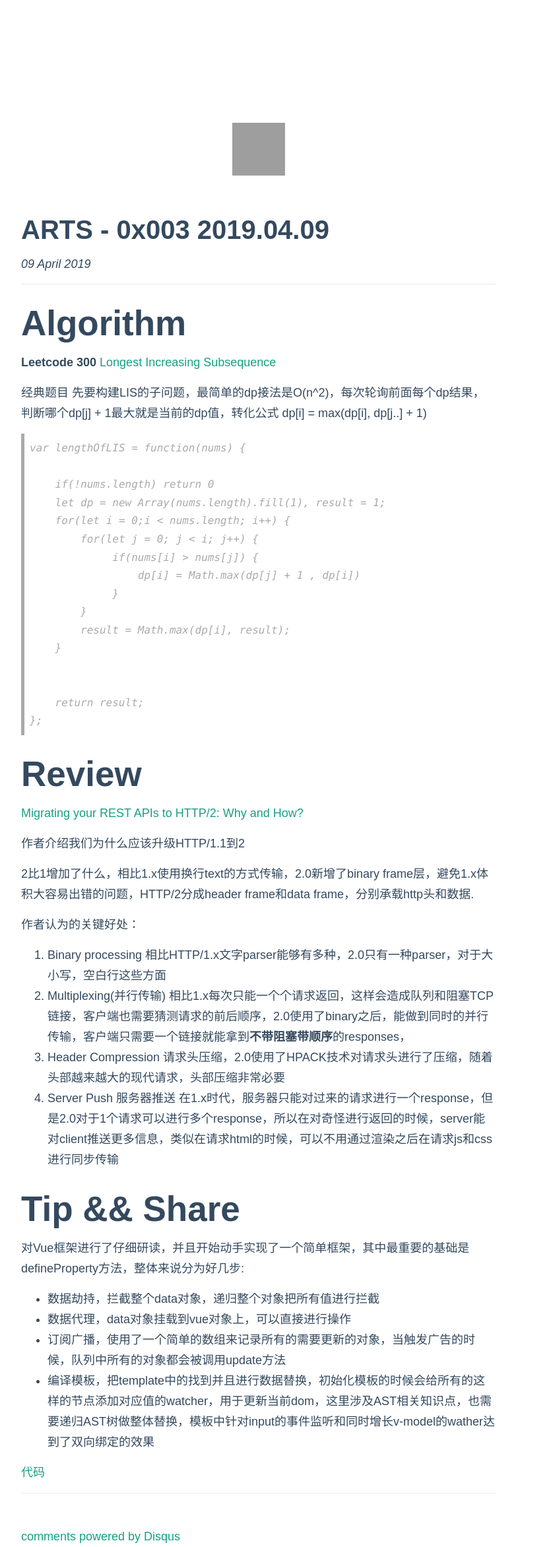
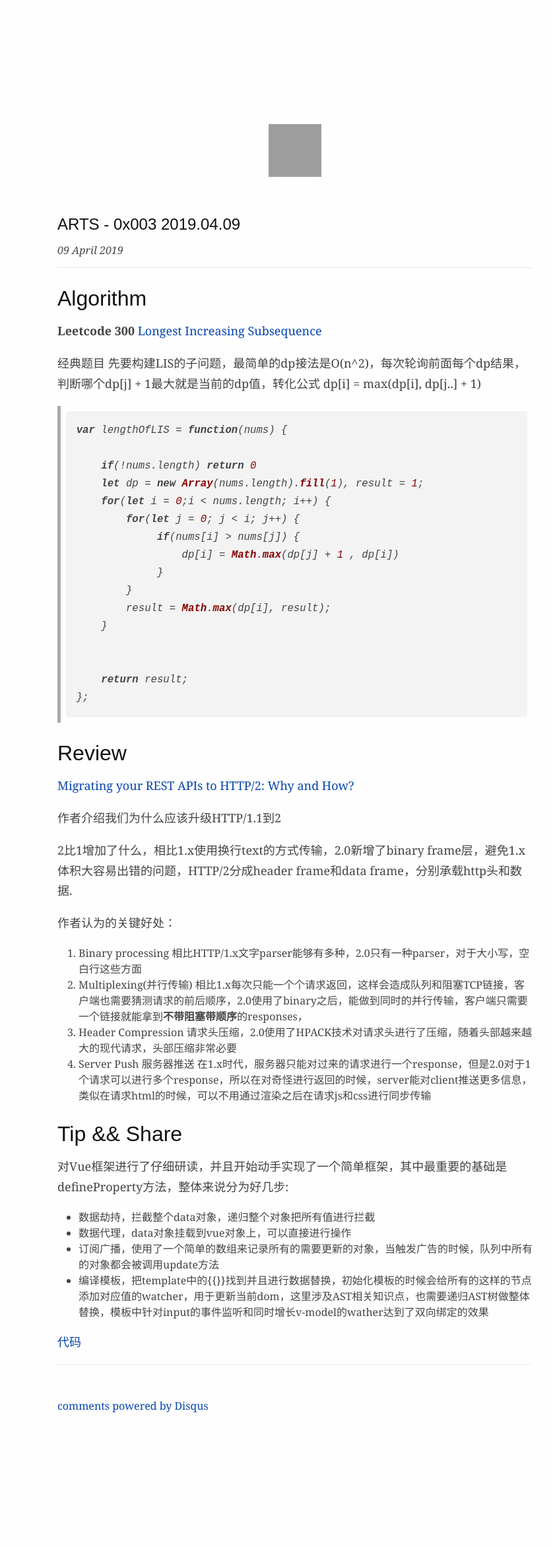
Before and after one commit to flynngao/flynngao.github.io, a Jekyll site: the page built from _posts/2019-04-09-ARTS-0x003.md, in a window 1280 px wide. Shown: the whole page at 66% size, without its empty margins (248-1086 px from the left). Built offline with Jekyll 4.4.1, drawn with Linux system fonts in a browser that asks for light colours; nearby versions of some CDN libraries; some web fonts are replaced; comment, search, counter and statistics services are not loaded; after the commit the page ends 2158 px from its top, so only the background shows below that; grey boxes are pictures that could not be loaded.

Commit message:
bug fixed

```diff
--- a/_includes/themes/normal/default.html
+++ b/_includes/themes/normal/default.html
@@ -60,23 +64,23 @@
     </div>
     <script>
       $(document).ready(function ($) {
-         var imgAdd = window.flynn_imgAdd = "http://pic-001.b0.upaiyun.com/miao/miao";
-         var img = window.flynn_img= parseInt(Math.random()*131);
+        //  var imgAdd = window.flynn_imgAdd = "http://pic-001.b0.upaiyun.com/miao/miao";
+        //  var img = window.flynn_img= parseInt(Math.random()*131);
 
-         $('.cn-button .random').attr("src",imgAdd+img+'.jpg');
+        //  $('.cn-button .random').attr("src",imgAdd+img+'.jpg');
 
           $('#cn-button').click(function (e) {
             e.preventDefault();
             var nav = $('#cn-wrapper');
             if(nav.hasClass('opened-nav')){
               nav.removeClass('opened-nav');
-              $(this).removeClass('clicked');
-              img = window.flynn_img = parseInt(Math.random()*131+1);
-              $('.cn-button .random').attr("src",imgAdd+img+'.jpg');
+              // $(this).removeClass('clicked');
+              // img = window.flynn_img = parseInt(Math.random()*131+1);
+              // $('.cn-button .random').attr("src",imgAdd+img+'.jpg');
 
             } else {
               nav.addClass('opened-nav');
-              $(this).addClass('clicked');
+              // $(this).addClass('clicked');
             }
 
 
--- a/_includes/themes/normal/post.html
+++ b/_includes/themes/normal/post.html
@@ -3,8 +3,7 @@
   <div class="date"><span>{{ page.date | date_to_long_string }}</div>
   <a href="" class="back"></a>
 </div>
-
-
+<link rel="stylesheet" href="/assets/css/markdown.css">
 <div class='page-content'>
   {{ content }}
 </div>
@@ -15,13 +14,14 @@
     var disqus_shortname = 'flynngao'; // required: replace example with your forum shortname
 
     /* * * DON'T EDIT BELOW THIS LINE * * */
-        (function() {
+    (function () {
       var dsq = document.createElement('script'); dsq.type = 'text/javascript'; dsq.async = true;
       dsq.src = '//' + disqus_shortname + '.disqus.com/embed.js';
       (document.getElementsByTagName('head')[0] || document.getElementsByTagName('body')[0]).appendChild(dsq);
     })();
   </script>
-    <noscript>Please enable JavaScript to view the <a href="http://disqus.com/?ref_noscript">comments powered by Disqus.</a></noscript>
+  <noscript>Please enable JavaScript to view the <a href="http://disqus.com/?ref_noscript">comments powered by
+      Disqus.</a></noscript>
   <a href="http://disqus.com" class="dsq-brlink">comments powered by <span class="logo-disqus">Disqus</span></a>
 
 
--- a/_posts/2019-04-09-ARTS-0x003.md
+++ b/_posts/2019-04-09-ARTS-0x003.md
@@ -53,6 +53,6 @@ var lengthOfLIS = function(nums) {
 - 数据劫持，拦截整个data对象，递归整个对象把所有值进行拦截
 - 数据代理，data对象挂载到vue对象上，可以直接进行操作
 - 订阅广播，使用了一个简单的数组来记录所有的需要更新的对象，当触发广告的时候，队列中所有的对象都会被调用update方法
-- 编译模板，把template中的{{}}找到并且进行数据替换，初始化模板的时候会给所有的这样的节点添加对应值的watcher，用于更新当前dom，这里涉及AST相关知识点，也需要递归AST树做整体替换，模板中针对input的事件监听和同时增长v-model的wather达到了双向绑定的效果
+- 编译模板，把template中的\{\{\}\}找到并且进行数据替换，初始化模板的时候会给所有的这样的节点添加对应值的watcher，用于更新当前dom，这里涉及AST相关知识点，也需要递归AST树做整体替换，模板中针对input的事件监听和同时增长v-model的wather达到了双向绑定的效果
 
 [代码](https://github.com/flynngao/nue)
--- /dev/null
+++ b/assets/css/markdown.css
@@ -0,0 +1,298 @@
+html {
+  font-size: 100%;
+  overflow-y: scroll;
+  -webkit-text-size-adjust: 100%;
+  -ms-text-size-adjust: 100%;
+}
+
+body {
+  color: #444;
+  font-family: Georgia, Palatino, 'Palatino Linotype', Times, 'Times New Roman', serif;
+  font-size: 12px;
+  line-height: 1.5em;
+  padding: 1em;
+  margin: auto;
+  max-width: 42em;
+  background: #fefefe;
+}
+
+a {
+  color: #0645ad;
+  text-decoration: none;
+}
+
+a:visited {
+  color: #0b0080;
+}
+
+a:hover {
+  color: #06e;
+}
+
+a:active {
+  color: #faa700;
+}
+
+a:focus {
+  outline: thin dotted;
+}
+
+a:hover,
+a:active {
+  outline: 0;
+}
+
+::-moz-selection {
+  background: rgba(255, 255, 0, 0.3);
+  color: #000;
+}
+
+::selection {
+  background: rgba(255, 255, 0, 0.3);
+  color: #000;
+}
+
+a::-moz-selection {
+  background: rgba(255, 255, 0, 0.3);
+  color: #0645ad;
+}
+
+a::selection {
+  background: rgba(255, 255, 0, 0.3);
+  color: #0645ad;
+}
+
+p {
+  margin: 1em 0;
+}
+
+img {
+  max-width: 100%;
+}
+
+h1,
+h2,
+h3,
+h4,
+h5,
+h6 {
+  font-weight: normal;
+  color: #111;
+  line-height: 1em;
+}
+
+h4,
+h5,
+h6 {
+  font-weight: bold;
+}
+
+h1 {
+  font-size: 2.5em;
+}
+
+h2 {
+  font-size: 2em;
+}
+
+h3 {
+  font-size: 1.5em;
+}
+
+h4 {
+  font-size: 1.2em;
+}
+
+h5 {
+  font-size: 1em;
+}
+
+h6 {
+  font-size: 0.9em;
+}
+
+blockquote {
+  color: #666666;
+  margin: 0;
+  padding-left: 3em;
+  border-left: 0.5em #eee solid;
+}
+
+hr {
+  display: block;
+  border: 0;
+  border-top: 1px solid #aaa;
+  border-bottom: 1px solid #eee;
+  margin: 1em 0;
+  padding: 0;
+}
+
+pre,
+code,
+kbd,
+samp {
+  color: #000;
+  font-family: monospace, monospace;
+  _font-family: 'courier new', monospace;
+  font-size: 0.98em;
+}
+
+pre {
+  white-space: pre;
+  white-space: pre-wrap;
+  word-wrap: break-word;
+}
+
+b,
+strong {
+  font-weight: bold;
+}
+
+dfn {
+  font-style: italic;
+}
+
+ins {
+  background: #ff9;
+  color: #000;
+  text-decoration: none;
+}
+
+mark {
+  background: #ff0;
+  color: #000;
+  font-style: italic;
+  font-weight: bold;
+}
+
+sub,
+sup {
+  font-size: 75%;
+  line-height: 0;
+  position: relative;
+  vertical-align: baseline;
+}
+
+sup {
+  top: -0.5em;
+}
+
+sub {
+  bottom: -0.25em;
+}
+
+ul,
+ol {
+  margin: 1em 0;
+  padding: 0 0 0 2em;
+}
+
+li p:last-child {
+  margin: 0;
+}
+
+dd {
+  margin: 0 0 0 2em;
+}
+
+img {
+  border: 0;
+  -ms-interpolation-mode: bicubic;
+  vertical-align: middle;
+}
+
+table {
+  border-collapse: collapse;
+  border-spacing: 0;
+}
+
+td {
+  vertical-align: top;
+}
+
+@media only screen and (min-width: 480px) {
+  body {
+    font-size: 14px;
+  }
+}
+
+@media only screen and (min-width: 768px) {
+  body {
+    font-size: 16px;
+  }
+}
+
+@media print {
+  * {
+    background: transparent !important;
+    color: black !important;
+    filter: none !important;
+    -ms-filter: none !important;
+  }
+
+  body {
+    font-size: 12pt;
+    max-width: 100%;
+  }
+
+  a,
+  a:visited {
+    text-decoration: underline;
+  }
+
+  hr {
+    height: 1px;
+    border: 0;
+    border-bottom: 1px solid black;
+  }
+
+  a[href]:after {
+    content: " (" attr(href) ")";
+  }
+
+  abbr[title]:after {
+    content: " (" attr(title) ")";
+  }
+
+  .ir a:after,
+  a[href^="javascript:"]:after,
+  a[href^="#"]:after {
+    content: "";
+  }
+
+  pre,
+  blockquote {
+    border: 1px solid #999;
+    padding-right: 1em;
+    page-break-inside: avoid;
+  }
+
+  tr,
+  img {
+    page-break-inside: avoid;
+  }
+
+  img {
+    max-width: 100% !important;
+  }
+
+  @page :left {
+    margin: 15mm 20mm 15mm 10mm;
+  }
+
+  @page :right {
+    margin: 15mm 10mm 15mm 20mm;
+  }
+
+  p,
+  h2,
+  h3 {
+    orphans: 3;
+    widows: 3;
+  }
+
+  h2,
+  h3 {
+    page-break-after: avoid;
+  }
+}
--- a/assets/css/style.css
+++ b/assets/css/style.css
@@ -39,9 +39,10 @@ h1,h2,h3,h4,h5,h6 {
 }
 
 .index-page h3{
-    white-space: nowrap;
-    overflow: hidden;
+    /* white-space: nowrap; */
+    /* overflow: hidden; */
     text-overflow: ellipsis;
+    display: flex;
 }
 
 .index-page h3 a {
@@ -56,7 +57,7 @@ h1,h2,h3,h4,h5,h6 {
     transition: color .3s ease;
 }
 .index-page .date{
-    width:150px;
+    /* width:150px; */
     text-align: right;
     margin-right: 50px;
     color:#dadada;
@@ -72,6 +73,7 @@ h1,h2,h3,h4,h5,h6 {
 @media (min-width: 768px){
     .container{
         width:750px;
+        margin: auto;
     }
 }
 @media (max-width: 768px){
--- a/index.html
+++ b/index.html
@@ -8,7 +8,7 @@ layout: page
     <article class='{{post.icon}}'>
 
     	<div class="">
-    		<h3><span class='date'>{{ post.date | date:"%m.%d"}}</span><a class='title' href="{{ BASE_PATH }}{{ post.url }}">{{ post.title }}</a>
+    		<h3><span class='date'>{{ post.date | date:"%y.%m.%d"}}</span><a class='title' href="{{ BASE_PATH }}{{ post.url }}">{{ post.title }}</a>
           </h3>
 
     	</div>
```
Also changed, not shown: other parts of _includes/themes/normal/default.html (+4 -0 lines), Gemfile (added, +11 -0 lines), Gemfile.lock (added), 1 other file. Lines whose indentation alone changed are shown as unchanged.
